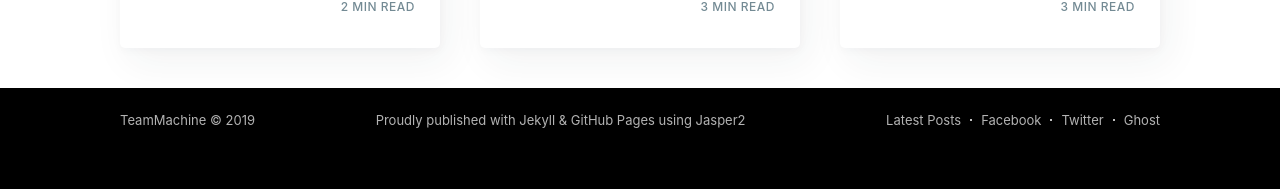
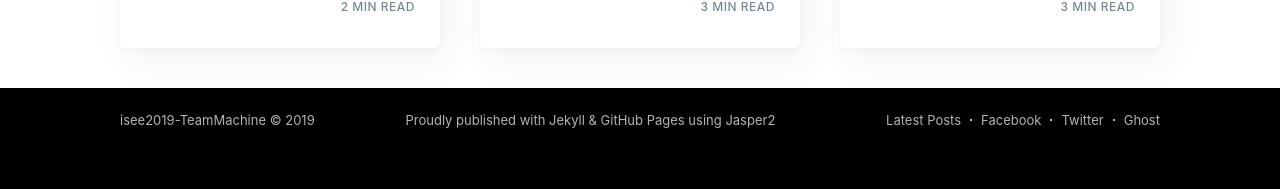
Before and after one commit to DBSE-teaching/isee2019-TeamMachine, a Jekyll site: the page built from docs/index.html, in a window 1280 px wide. Shown: the part 983-1172 px from the top of the page. Built offline with Jekyll 4.4.1, drawn with Linux system fonts in a browser that asks for light colours; nearby versions of some CDN libraries; the list of posts is cut into pages by our own code; comment, search, counter and statistics services are not loaded.

Commit message:
Update _config.yml

```diff
--- a/docs/_config.yml
+++ b/docs/_config.yml
@@ -9,10 +9,10 @@
 baseurl: /isee2019-TeamMachine/
 
 # Website info
-title: TeamMachine
+title:
 description: ISEE 2K19 SoSe Blog
 cover: assets/images/cover.png
-logo: images/Logo.jpg{:height="200%" width="200%"}
+logo: images/Logo.jpg{:height="150%" width="200%"}
 logo_dark: assets/images/favicon.png
 favicon: assets/images/favicon.png
 production_url: https://jekyller.github.io/jasper2/
```
